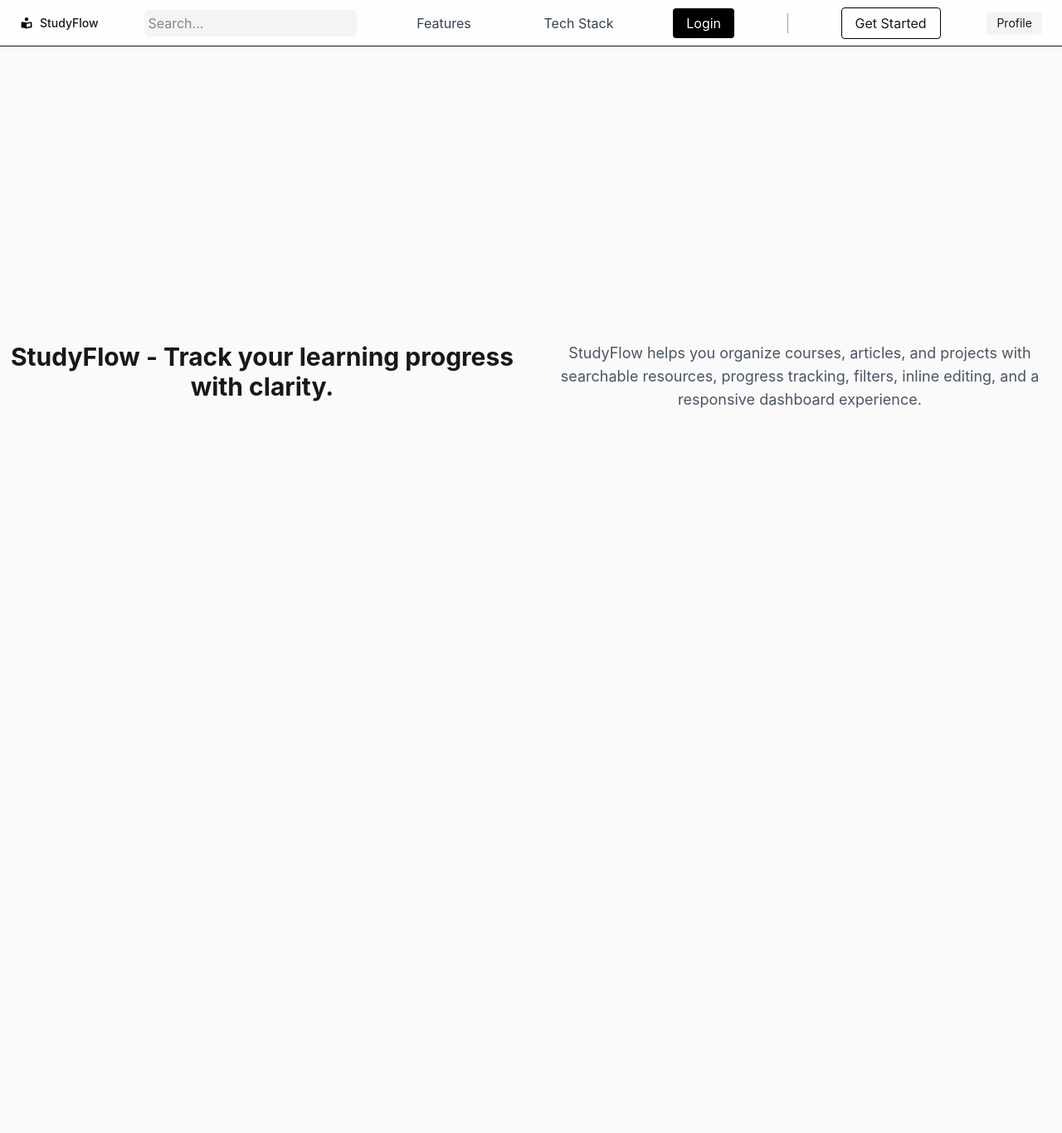
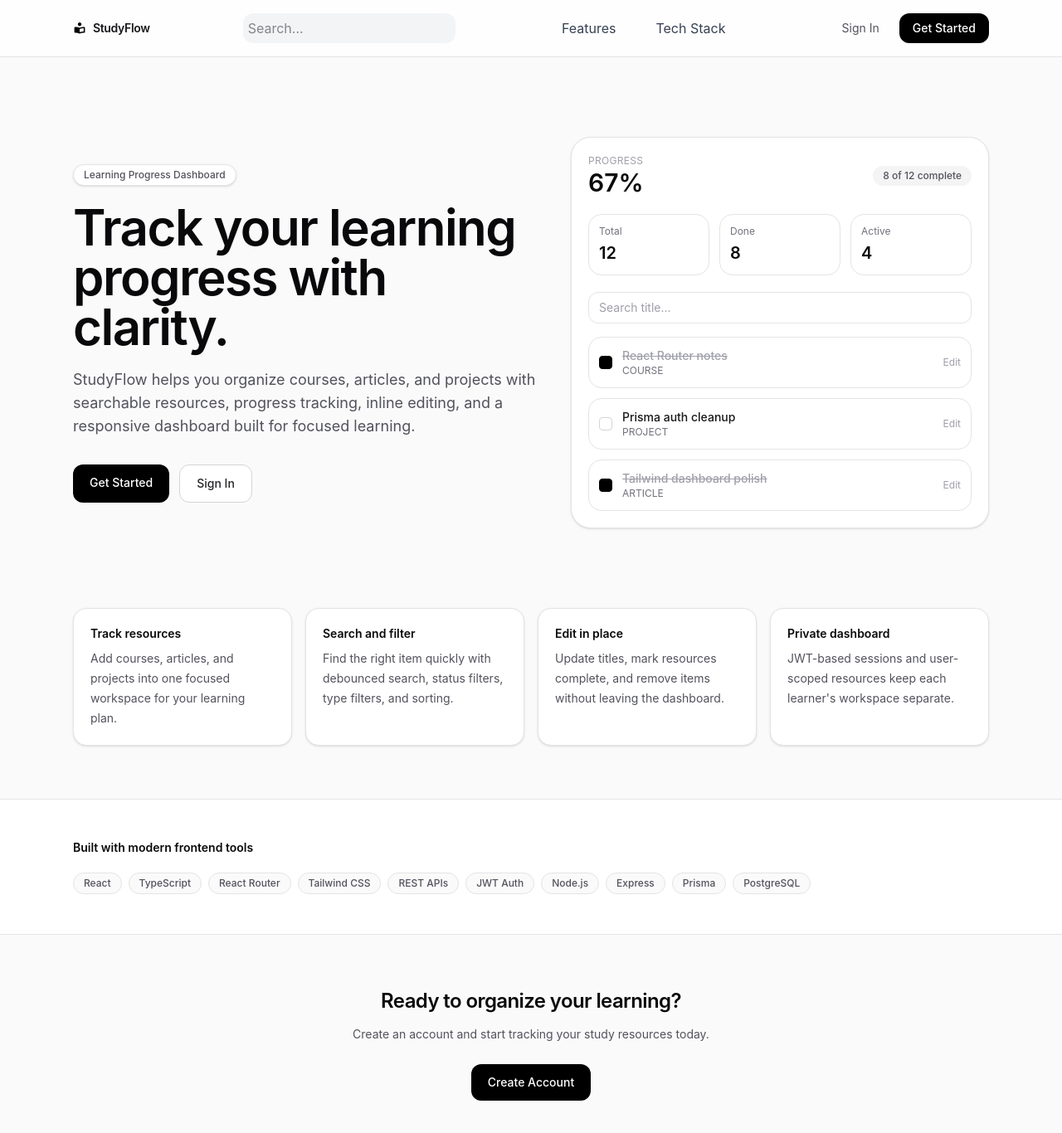
Before and after one commit to tyang019/StudyFlow, a React (Vite) app in the folder client/: page / in a window 1280 px wide. Shown: the top 1366 px of the page at 83% size. Before the commit the page ends 856 px from the top, so only its background shows below. Built offline with nearby package versions, Linux system fonts and the light colour scheme; no server answers; the HTML template or start-up script is replaced by a standard one.

Commit message:
Create Landing.tsx page for StudyFlow main page.

```diff
--- a/client/src/App.tsx
+++ b/client/src/App.tsx
@@ -3,19 +3,19 @@ import Dashboard from "./pages/Dashboard";
 import Login from "./pages/auth/Login";
 import Register from "./pages/auth/Register";
 import ProtectedRoute from "./components/ProtectedRoute";
-import MainPage from "./pages/auth/MainPage";
 import Navbar from "./components/Navbar";
+import Landing from "./pages/Landing";
 
 export default function App() {
   return (
     <BrowserRouter>
     <Navbar />
       <Routes>
-        <Route path="/" element={<MainPage />} />
+        <Route path="/" element={<Landing />} />
         <Route path="/login" element={<Login />} />
         <Route path="/register" element={<Register />} />
         <Route
-          path="/"
+          path="/dashboard"
           element={
             <ProtectedRoute>
               <Dashboard />
--- a/client/src/components/Navbar.tsx
+++ b/client/src/components/Navbar.tsx
@@ -1,30 +1,38 @@
-import ProfileDropdown from "./ProfileDropdown";
+import { Link } from "react-router-dom";
 import StudyPerson from "../assets/book-open-reader-solid-full.svg";
 
 export default function Navbar() {
+  const hasToken = Boolean(localStorage.getItem("token"));
   return (
-    <div className="h-14 border-b bg-white/70 backdrop-blur-md flex items-center justify-between px-6">
-      <a href="/">
-      <div className="flex items-center gap-2">
+   <header className="border-b border-zinc-200 bg-white/80 backdrop-blur">
+        <nav className="mx-auto flex max-w-6xl items-center justify-between px-6 py-4">
+          <Link to="/" className="flex items-center gap-2" aria-label="StudyFlow home">
             <img src={StudyPerson} alt="book icon" className="w-4 h-4" />
-        <span className="text-sm font-medium">StudyFlow</span>
-      </div>
-      </a>
-      <input placeholder="Search..." className="bg-gray-100 border-none rounded-md p-1 focus:outline-none" />
-      <button><a href="/features" className="px-4 py-2 text-gray-700 hover:bg-zinc-200 transition">
+            <span className="text-sm font-semibold tracking-tight">StudyFlow</span>
+          </Link>
+            <input placeholder="Search..." className="bg-gray-100 border-none rounded-xl w-64 p-1.5 focus:outline-none" />
+
+          <div className="flex items-center gap-4 mx-right">
+             <button><a href="/features" className="px-4 py-1 text-gray-700 hover:bg-zinc-200 transition rounded-xl mx-auto">
               Features
             </a></button>
-      <button><a href="/tech-stack" className="px-4 py-2 text-gray-700 hover:bg-zinc-200 transition">
+            <button><a href="/tech-stack" className="px-4 py-1 text-gray-700 hover:bg-zinc-200 transition rounded-xl">
                 Tech Stack
             </a></button>
-      <button><a href="/login" className="px-4 py-2 bg-black text-white rounded hover:bg-zinc-800 transition">
-        Login
-      </a></button>
-      <div className="mx-2 h-6 border-l border-gray-400" />
-      <button><a href="/register" className="px-4 py-2 border border-black rounded hover:bg-zinc-100 transition">
-        Get Started
-      </a></button>
-      <ProfileDropdown />
           </div>
+
+          <div className="flex items-center gap-3 text-sm">
+            <Link className="text-zinc-600 hover:bg-zinc-200 px-3 py-1 transition rounded-xl" to="/login">
+              Sign In
+            </Link>
+            <Link
+              className="rounded-xl bg-black px-4 py-2 font-medium text-white transition hover:bg-zinc-800"
+              to={hasToken ? "/dashboard" : "/register"}
+            >
+              {hasToken ? "Open Dashboard" : "Get Started"}
+            </Link>
+          </div>
+        </nav>
+      </header>
   );
 }
--- a/client/src/pages/Dashboard.tsx
+++ b/client/src/pages/Dashboard.tsx
@@ -1,7 +1,6 @@
 import { useCallback, useEffect, useMemo, useState } from "react";
 import type { AxiosError } from "axios";
 import Sidebar from "../components/Sidebar";
-import Navbar from "../components/Navbar";
 import TaskCard from "../components/TaskCard";
 
 import {
@@ -158,7 +157,6 @@ export default function Dashboard() {
       <Sidebar />
 
       <div className="flex-1">
-        <Navbar />
 
         <div className="max-w-5xl mx-auto px-6 py-10">
           <h1 className="text-2xl font-semibold mb-6">Dashboard</h1>
--- /dev/null
+++ b/client/src/pages/Landing.tsx
@@ -0,0 +1,166 @@
+import { Link } from "react-router-dom";
+
+const features = [
+  {
+    title: "Track resources",
+    description: "Add courses, articles, and projects into one focused workspace for your learning plan.",
+  },
+  {
+    title: "Search and filter",
+    description: "Find the right item quickly with debounced search, status filters, type filters, and sorting.",
+  },
+  {
+    title: "Edit in place",
+    description: "Update titles, mark resources complete, and remove items without leaving the dashboard.",
+  },
+  {
+    title: "Private dashboard",
+    description: "JWT-based sessions and user-scoped resources keep each learner's workspace separate.",
+  },
+];
+
+const stack = [
+  "React",
+  "TypeScript",
+  "React Router",
+  "Tailwind CSS",
+  "REST APIs",
+  "JWT Auth",
+  "Node.js",
+  "Express",
+  "Prisma",
+  "PostgreSQL",
+];
+
+export default function Landing() {
+  const hasToken = Boolean(localStorage.getItem("token"));
+
+  return (
+    <div className="min-h-screen bg-zinc-50 text-zinc-950">
+      <main>
+        <section className="mx-auto grid max-w-6xl gap-10 px-6 py-16 lg:grid-cols-[1fr_0.9fr] lg:items-center lg:py-24">
+          <div>
+            <div className="mb-5 inline-flex rounded-full border border-zinc-200 bg-white px-3 py-1 text-xs font-medium text-zinc-600 shadow-sm">
+              Learning Progress Dashboard
+            </div>
+          <img>
+
+          </img>
+            <h1 className="max-w-3xl text-4xl font-semibold tracking-tight text-zinc-950 sm:text-5xl lg:text-6xl">
+              Track your learning progress with clarity.
+            </h1>
+
+            <p className="mt-5 max-w-2xl text-base leading-7 text-zinc-600 sm:text-lg">
+              StudyFlow helps you organize courses, articles, and projects with searchable resources,
+              progress tracking, inline editing, and a responsive dashboard built for focused learning.
+            </p>
+
+            <div className="mt-8 flex flex-col gap-3 sm:flex-row">
+              <Link
+                className="rounded-xl bg-black px-5 py-3 text-center text-sm font-medium text-white transition hover:bg-zinc-800"
+                to={hasToken ? "/dashboard" : "/register"}
+              >
+                {hasToken ? "Open Dashboard" : "Get Started"}
+              </Link>
+              <Link
+                className="rounded-xl border border-zinc-300 bg-white px-5 py-3 text-center text-sm font-medium text-zinc-800 transition hover:bg-zinc-100"
+                to="/login"
+              >
+                Sign In
+              </Link>
+            </div>
+          </div>
+
+          <div className="rounded-3xl border border-zinc-200 bg-white p-5 shadow-sm">
+            <div className="mb-5 flex items-center justify-between">
+              <div>
+                <p className="text-xs uppercase tracking-wide text-zinc-400">Progress</p>
+                <p className="text-3xl font-semibold">67%</p>
+              </div>
+              <div className="rounded-full bg-zinc-100 px-3 py-1 text-xs font-medium text-zinc-600">
+                8 of 12 complete
+              </div>
+            </div>
+
+            <div className="mb-5 grid grid-cols-3 gap-3 text-sm">
+              <div className="rounded-2xl border border-zinc-200 p-3">
+                <p className="text-xs text-zinc-500">Total</p>
+                <p className="mt-1 text-xl font-semibold">12</p>
+              </div>
+              <div className="rounded-2xl border border-zinc-200 p-3">
+                <p className="text-xs text-zinc-500">Done</p>
+                <p className="mt-1 text-xl font-semibold">8</p>
+              </div>
+              <div className="rounded-2xl border border-zinc-200 p-3">
+                <p className="text-xs text-zinc-500">Active</p>
+                <p className="mt-1 text-xl font-semibold">4</p>
+              </div>
+            </div>
+
+            <div className="mb-4 rounded-xl border border-zinc-200 px-3 py-2 text-sm text-zinc-400">
+              Search title...
+            </div>
+
+            <div className="space-y-3">
+              {[
+                ["React Router notes", "Course", true],
+                ["Prisma auth cleanup", "Project", false],
+                ["Tailwind dashboard polish", "Article", true],
+              ].map(([title, type, done]) => (
+                <div key={String(title)} className="flex items-center justify-between rounded-2xl border border-zinc-200 p-3">
+                  <div className="flex items-center gap-3">
+                    <span className={`h-4 w-4 rounded border ${done ? "border-black bg-black" : "border-zinc-300"}`} />
+                    <div>
+                      <p className={`text-sm font-medium ${done ? "text-zinc-400 line-through" : "text-zinc-900"}`}>
+                        {title}
+                      </p>
+                      <p className="text-xs uppercase text-zinc-500">{type}</p>
+                    </div>
+                  </div>
+                  <span className="text-xs text-zinc-400">Edit</span>
+                </div>
+              ))}
+            </div>
+          </div>
+        </section>
+
+        <section className="mx-auto max-w-6xl px-6 pb-16">
+          <div className="grid gap-4 md:grid-cols-2 lg:grid-cols-4">
+            {features.map((feature) => (
+              <article key={feature.title} className="rounded-2xl border border-zinc-200 bg-white p-5 shadow-sm">
+                <h2 className="text-sm font-semibold">{feature.title}</h2>
+                <p className="mt-2 text-sm leading-6 text-zinc-600">{feature.description}</p>
+              </article>
+            ))}
+          </div>
+        </section>
+
+        <section className="border-y border-zinc-200 bg-white">
+          <div className="mx-auto max-w-6xl px-6 py-12">
+            <p className="text-sm font-semibold text-zinc-950">Built with modern frontend tools</p>
+            <div className="mt-5 flex flex-wrap gap-2">
+              {stack.map((item) => (
+                <span key={item} className="rounded-full border border-zinc-200 bg-zinc-50 px-3 py-1 text-xs font-medium text-zinc-600">
+                  {item}
+                </span>
+              ))}
+            </div>
+          </div>
+        </section>
+
+        <section className="mx-auto max-w-4xl px-6 py-16 text-center">
+          <h2 className="text-2xl font-semibold tracking-tight">Ready to organize your learning?</h2>
+          <p className="mt-3 text-sm leading-6 text-zinc-600">
+            Create an account and start tracking your study resources today.
+          </p>
+          <Link
+            className="mt-6 inline-flex rounded-xl bg-black px-5 py-3 text-sm font-medium text-white transition hover:bg-zinc-800"
+            to={hasToken ? "/dashboard" : "/register"}
+          >
+            {hasToken ? "Open Dashboard" : "Create Account"}
+          </Link>
+        </section>
+      </main>
+    </div>
+  );
+}
--- a/client/src/pages/auth/Login.tsx
+++ b/client/src/pages/auth/Login.tsx
@@ -1,21 +1,26 @@
 import { useState } from "react";
+import { Link, useNavigate } from "react-router-dom";
+import { getApiErrorMessage, login as loginUser } from "../../services/api";
 
 export default function Login() {
+  const navigate = useNavigate();
   const [email, setEmail] = useState("");
   const [password, setPassword] = useState("");
+  const [error, setError] = useState<string | null>(null);
+  const [isSubmitting, setIsSubmitting] = useState(false);
 
   const login = async () => {
-    const res = await fetch("http://localhost:5000/api/auth/login", {
-      method: "POST",
-      headers: { "Content-Type": "application/json" },
-      body: JSON.stringify({ email, password }),
-    });
+    setError(null);
+    setIsSubmitting(true);
 
-    const data = await res.json();
-
-    if (data.token) {
+      try {
+      const data = await loginUser({ email, password });
       localStorage.setItem("token", data.token);
-      window.location.href = "/";
+       navigate("/dashboard");
+    } catch (error) {
+      setError(getApiErrorMessage(error, "Unable to sign in. Check your credentials and API URL."));
+    } finally {
+      setIsSubmitting(false);
     }
   };
 
@@ -24,9 +29,17 @@ export default function Login() {
       <div className="w-80 bg-white border p-6 rounded-lg space-y-3">
         <h1 className="font-semibold text-lg text-center">Login</h1>
 
+         {error && (
+          <div className="rounded border border-red-200 bg-red-50 p-2 text-sm text-red-700">
+            {error}
+          </div>
+        )}
+
         <input
           className="w-full border p-2 rounded text-sm"
           placeholder="Email"
+          type="email"
+          value={email}
           onChange={(e) => setEmail(e.target.value)}
         />
 
@@ -34,16 +47,25 @@ export default function Login() {
           className="w-full border p-2 rounded text-sm"
           placeholder="Password"
           type="password"
+          value={password}
           onChange={(e) => setPassword(e.target.value)}
+           onKeyDown={(e) => {
+            if (e.key === "Enter") {
+              void login();
+            }
+          }}
         />
 
         <button
-          onClick={login}
-          className="w-full bg-black text-white p-2 rounded text-sm cursor-pointer hover:bg-zinc-800 transition"
+          onClick={() => void login()}
+          disabled={isSubmitting}
+          className="w-full bg-black text-white p-2 rounded text-sm disabled:opacity-60"
         >
-          Sign in
+          {isSubmitting ? "Signing in..." : "Sign in"}
         </button>
-        <p>Don't have an account? <a href="/register" className="text-blue-500">Register</a></p>
+          <p className="text-center text-xs text-zinc-500">
+          Need an account? <Link className="text-black underline" to="/register">Register</Link>
+        </p>
       </div>
     </div>
   );
--- a/client/src/pages/auth/MainPage.tsx
+++ /dev/null
@@ -1,13 +0,0 @@
-export default function MainPage() {
-  return (
-    <div className="h-screen flex flex-col">
-      <div className="flex-1 flex items-center justify-center">
-        <div className="text-center space-y-4 grid grid-cols-2 gap-4">
-          <h1 className="text-3xl font-bold">StudyFlow - Track your learning progress with clarity.</h1>
-          <p className="text-lg text-gray-600">StudyFlow helps you organize courses, articles, and projects with searchable resources, progress tracking, filters, inline editing, and a responsive dashboard experience.</p>
-        </div>
-
-      </div>
-    </div>
-  );
-}
--- a/client/src/pages/auth/Register.tsx
+++ b/client/src/pages/auth/Register.tsx
@@ -34,7 +34,7 @@ export default function Register() {
 
         <button
           onClick={register}
-          className="w-full bg-blue-500 text-white p-2 rounded text-sm cursor-pointer hover:bg-blue-600 transition"
+          className="w-full bg-black text-white p-2 rounded text-sm cursor-pointer hover:bg-blue-600 transition"
         >
           Register
         </button>
```
Also changed, not shown: client/src/services/api.ts (+20 -3 lines). Lines whose indentation alone changed are shown as unchanged.
